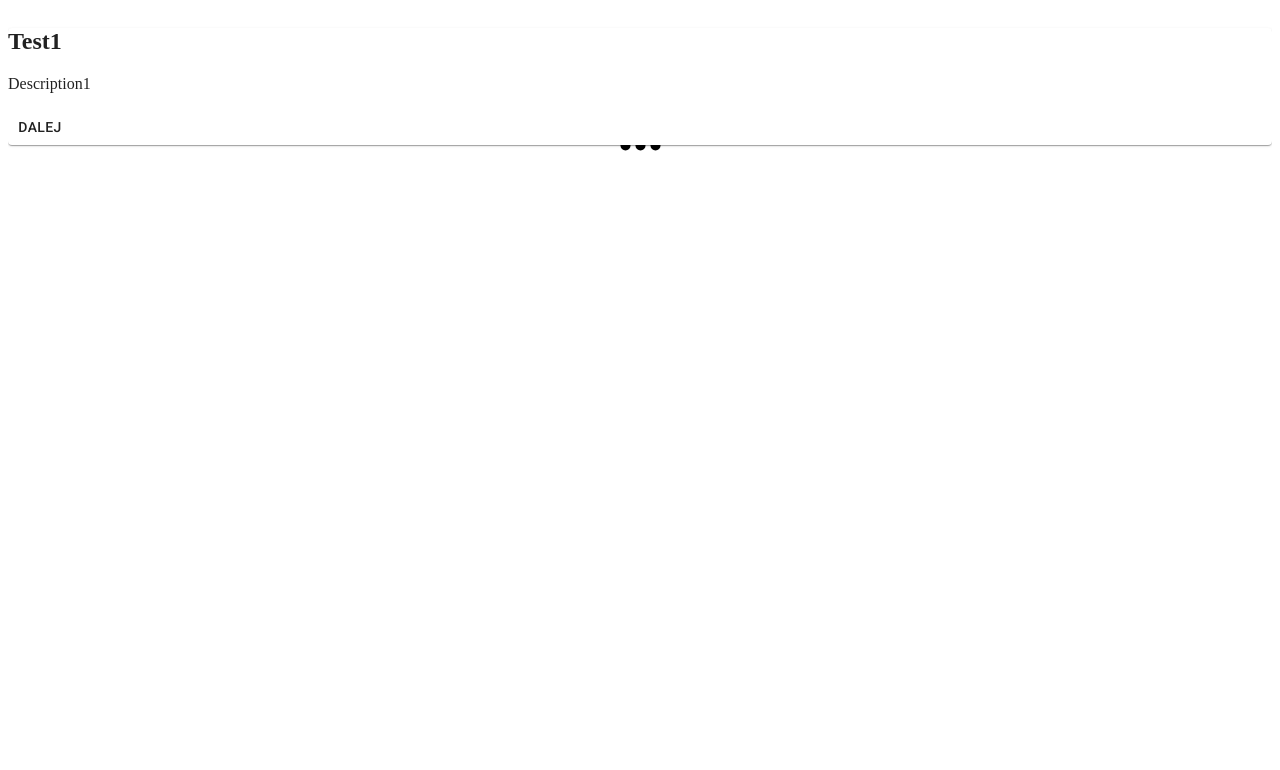
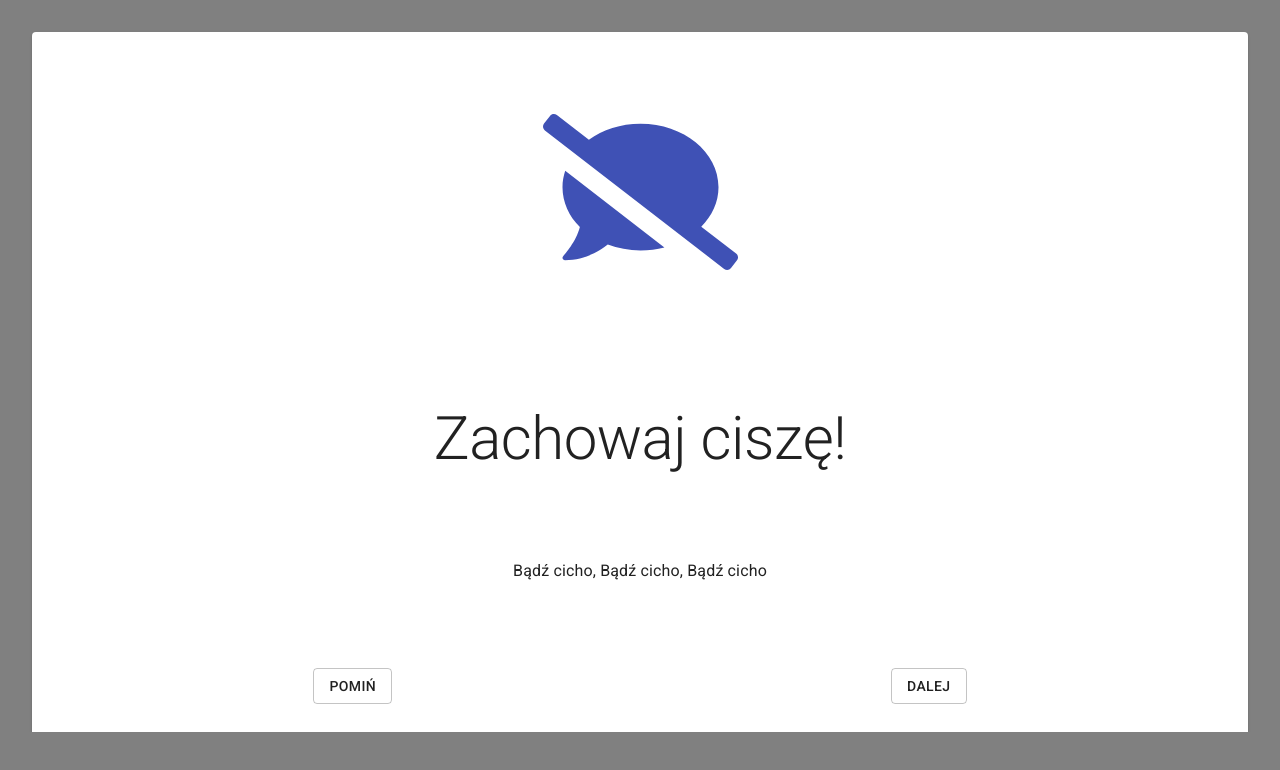
Before and after one commit to fringers/hy-wild-boars, a React (Create React App) app in the folder client/: page / in a window 1280 px wide. Shown: the top 770 px of the page. Built offline with nearby package versions, Linux system fonts and the light colour scheme; no server answers.

Commit message:
feat: add intro screen

```diff
--- a/client/package.json
+++ b/client/package.json
@@ -28,6 +28,9 @@
     ]
   },
   "dependencies": {
+    "@fortawesome/fontawesome-svg-core": "^1.2.32",
+    "@fortawesome/free-solid-svg-icons": "^5.15.1",
+    "@fortawesome/react-fontawesome": "^0.1.13",
     "@material-ui/core": "^4.11.1",
     "@material-ui/icons": "^4.9.1",
     "babel-eslint": "^10.1.0",
--- a/client/public/index.html
+++ b/client/public/index.html
@@ -7,11 +7,17 @@
     <meta name="theme-color" content="#000000" />
     <link rel="apple-touch-icon" href="%PUBLIC_URL%/logo192.png" />
     <link rel="manifest" href="%PUBLIC_URL%/manifest.json" />
-    <link rel="stylesheet" href="https://fonts.googleapis.com/css?family=Roboto:300,400,500,700&display=swap" />
-    <link rel="stylesheet" href="https://fonts.googleapis.com/icon?family=Material+Icons" />
+    <link
+      rel="stylesheet"
+      href="https://fonts.googleapis.com/css?family=Roboto:300,400,500,700&display=swap"
+    />
+    <link
+      rel="stylesheet"
+      href="https://fonts.googleapis.com/icon?family=Material+Icons"
+    />
     <title>Report a wild boar</title>
   </head>
-  <body>
+  <body style="margin: 0px">
     <noscript>You need to enable JavaScript to run this app.</noscript>
     <div id="root"></div>
   </body>
--- a/client/src/components/App.js
+++ b/client/src/components/App.js
@@ -1,21 +1,25 @@
 import React from 'react';
 import { BrowserRouter, Route, Switch } from 'react-router-dom';
+import { makeStyles } from '@material-ui/core';
 
-// import { makeStyles } from '@material-ui/core';
 import Intro from './Intro';
 import SubmitForm from './SubmitForm';
 import ThankYou from './ThankYou';
 
-// const useStyles = makeStyles(() => ({
-//   container: {
-//     backgroundColor: 'red',
-//   },
-// }));
+const useStyles = makeStyles(() => ({
+  container: {
+    backgroundColor: 'grey',
+    height: '100vh',
+    width: '100%',
+    margin: 0,
+  },
+}));
 
 const App = () => {
-  // const classes = useStyles();
+  const classes = useStyles();
 
   return (
+    <div className={classes.container}>
       <BrowserRouter>
         <Switch>
           <Route exact path="/" component={Intro} />
@@ -23,6 +27,7 @@ const App = () => {
           <Route exact path="/thankyou" component={ThankYou} />
         </Switch>
       </BrowserRouter>
+    </div>
   );
 };
 
--- a/client/src/components/Intro/index.js
+++ b/client/src/components/Intro/index.js
@@ -1,9 +1,42 @@
 import React, { useState } from 'react';
 import { useHistory } from 'react-router-dom';
 import Carousel from 'react-material-ui-carousel';
-import { Button, Paper } from '@material-ui/core';
+import { Paper, makeStyles } from '@material-ui/core';
+
+import FirstIntro from './pages/first';
+import SecondIntro from './pages/second';
+import ThirdIntro from './pages/third';
+
+const useStyles = makeStyles((theme) => ({
+  container: {
+    alignItems: 'center',
+    display: 'flex',
+    flexDirection: 'column',
+    height: '80vh',
+    justifyContent: 'space-between',
+    margin: theme.spacing(4),
+    padding: theme.spacing(4),
+    textAlign: 'center',
+  },
+  icon: {
+    color: theme.palette.primary.main,
+    height: 256,
+    fontSize: 156,
+  },
+  redIcon: {
+    color: theme.palette.error.main,
+    height: 256,
+    fontSize: 156,
+  },
+  buttonContainer: {
+    display: 'flex',
+    width: '100%',
+    justifyContent: 'space-around',
+  },
+}));
 
 const Intro = () => {
+  const classes = useStyles();
   const history = useHistory();
   const [page, setPage] = useState(0);
 
@@ -12,30 +45,32 @@ const Intro = () => {
       index={page}
       autoPlay={false}
       indicators={true}
-      timeout={600}
       onChange={(index, active) => {
         console.log({ index, active });
         setPage(index);
       }}
-      animation="slide"
       navButtonsAlwaysInvisible
     >
-      <Paper>
-        <h2>Test1</h2>
-        <p>Description1</p>
-        <Button onClick={() => setPage(page + 1)}>Dalej</Button>
+      <Paper classes={{ root: classes.container }}>
+        <FirstIntro
+          classes={classes}
+          onSkip={() => history.push('/form')}
+          onNext={() => setPage(page + 1)}
+        />
       </Paper>
-      <Paper>
-        <h2>Test2</h2>
-        <p>Description2</p>
-        <Button onClick={() => setPage(page - 1)}>Wstecz</Button>
-        <Button onClick={() => setPage(page + 1)}>Dalej</Button>
+      <Paper classes={{ root: classes.container }}>
+        <SecondIntro
+          classes={classes}
+          onPrev={() => setPage(page - 1)}
+          onNext={() => setPage(page + 1)}
+        />
       </Paper>
-      <Paper>
-        <h2>Test3</h2>
-        <p>Description3</p>
-        <Button onClick={() => setPage(page - 1)}>Wstecz</Button>
-        <Button onClick={() => history.push('/submit')}>Dalej</Button>
+      <Paper classes={{ root: classes.container }}>
+        <ThirdIntro
+          classes={classes}
+          onPrev={() => setPage(page - 1)}
+          onNext={() => history.push('./form')}
+        />
       </Paper>
     </Carousel>
   );
--- /dev/null
+++ b/client/src/components/Intro/pages/first.js
@@ -0,0 +1,31 @@
+import React from 'react';
+import PropTypes from 'prop-types';
+import { Button, Typography } from '@material-ui/core';
+import { FontAwesomeIcon } from '@fortawesome/react-fontawesome';
+import { faCommentSlash } from '@fortawesome/free-solid-svg-icons';
+
+const FirstIntro = ({ onSkip, onNext, classes }) => (
+  <>
+    <FontAwesomeIcon className={classes.icon} icon={faCommentSlash} />
+    <Typography variant="h2">Zachowaj ciszę!</Typography>
+    <Typography variant="subtitle1">
+      Bądź cicho, Bądź cicho, Bądź cicho
+    </Typography>
+    <div className={classes.buttonContainer}>
+      <Button variant="outlined" onClick={onSkip}>
+        Pomiń
+      </Button>
+      <Button variant="outlined" onClick={onNext}>
+        Dalej
+      </Button>
+    </div>
+  </>
+);
+
+FirstIntro.propTypes = {
+  onSkip: PropTypes.func.isRequired,
+  onNext: PropTypes.func.isRequired,
+  classes: PropTypes.object.isRequired,
+};
+
+export default FirstIntro;
--- /dev/null
+++ b/client/src/components/Intro/pages/second.js
@@ -0,0 +1,34 @@
+import React from 'react';
+import PropTypes from 'prop-types';
+import { Button, Typography } from '@material-ui/core';
+import { FontAwesomeIcon } from '@fortawesome/react-fontawesome';
+import { faShoePrints } from '@fortawesome/free-solid-svg-icons';
+
+const SecondIntro = ({ onNext, onPrev, classes }) => (
+  <>
+    <FontAwesomeIcon className={classes.icon} icon={faShoePrints} />
+    <Typography variant="h2">Powoli się wycofaj</Typography>
+    <Typography variant="subtitle1">
+      Staraj się możliwie najspokojniej wycofać, nie robiąc wokół siebie hałasu.
+      Dziki są mało zwrotne, więc to powinno dać ci chwilę wytchnienia. Zwierzę
+      będzie musiało zahamować i potem nawrócić, a ty wykorzystasz ten czas,
+      żeby odejść możliwie najdalej
+    </Typography>
+    <div className={classes.buttonContainer}>
+      <Button variant="outlined" onClick={onPrev}>
+        Wstecz
+      </Button>
+      <Button variant="outlined" onClick={onNext}>
+        Dalej
+      </Button>
+    </div>
+  </>
+);
+
+SecondIntro.propTypes = {
+  onNext: PropTypes.func.isRequired,
+  onPrev: PropTypes.func.isRequired,
+  classes: PropTypes.object.isRequired,
+};
+
+export default SecondIntro;
--- /dev/null
+++ b/client/src/components/Intro/pages/third.js
@@ -0,0 +1,31 @@
+import React from 'react';
+import PropTypes from 'prop-types';
+import { Button, Typography } from '@material-ui/core';
+import { FontAwesomeIcon } from '@fortawesome/react-fontawesome';
+import { faHandPaper } from '@fortawesome/free-solid-svg-icons';
+
+const ThirdIntro = ({ onNext, onPrev, classes }) => (
+  <>
+    <FontAwesomeIcon className={classes.icon} icon={faHandPaper} />
+    <Typography variant="h2">Nie dotykaj martwego dzika</Typography>
+    <Typography variant="subtitle1">
+      Może mieć wirusa, nie robi się tak,
+    </Typography>
+    <div className={classes.buttonContainer}>
+      <Button variant="outlined" onClick={onPrev}>
+        Wstecz
+      </Button>
+      <Button variant="outlined" onClick={onNext}>
+        Dalej
+      </Button>
+    </div>
+  </>
+);
+
+ThirdIntro.propTypes = {
+  onNext: PropTypes.func.isRequired,
+  onPrev: PropTypes.func.isRequired,
+  classes: PropTypes.object.isRequired,
+};
+
+export default ThirdIntro;
```
Also changed, not shown: 1 other file (tests, documents, lock files or other folders). Lines whose indentation alone changed are shown as unchanged.
